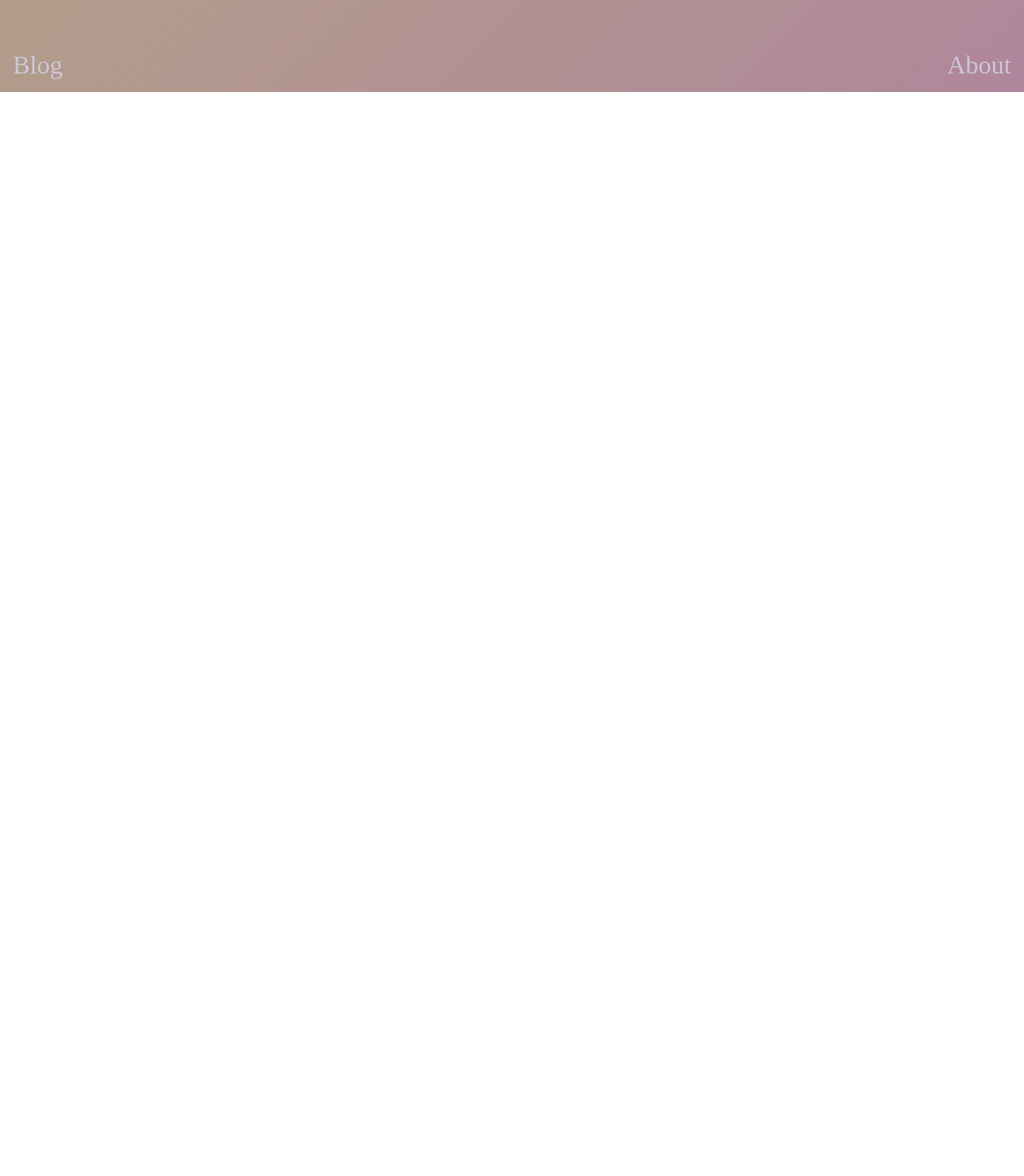
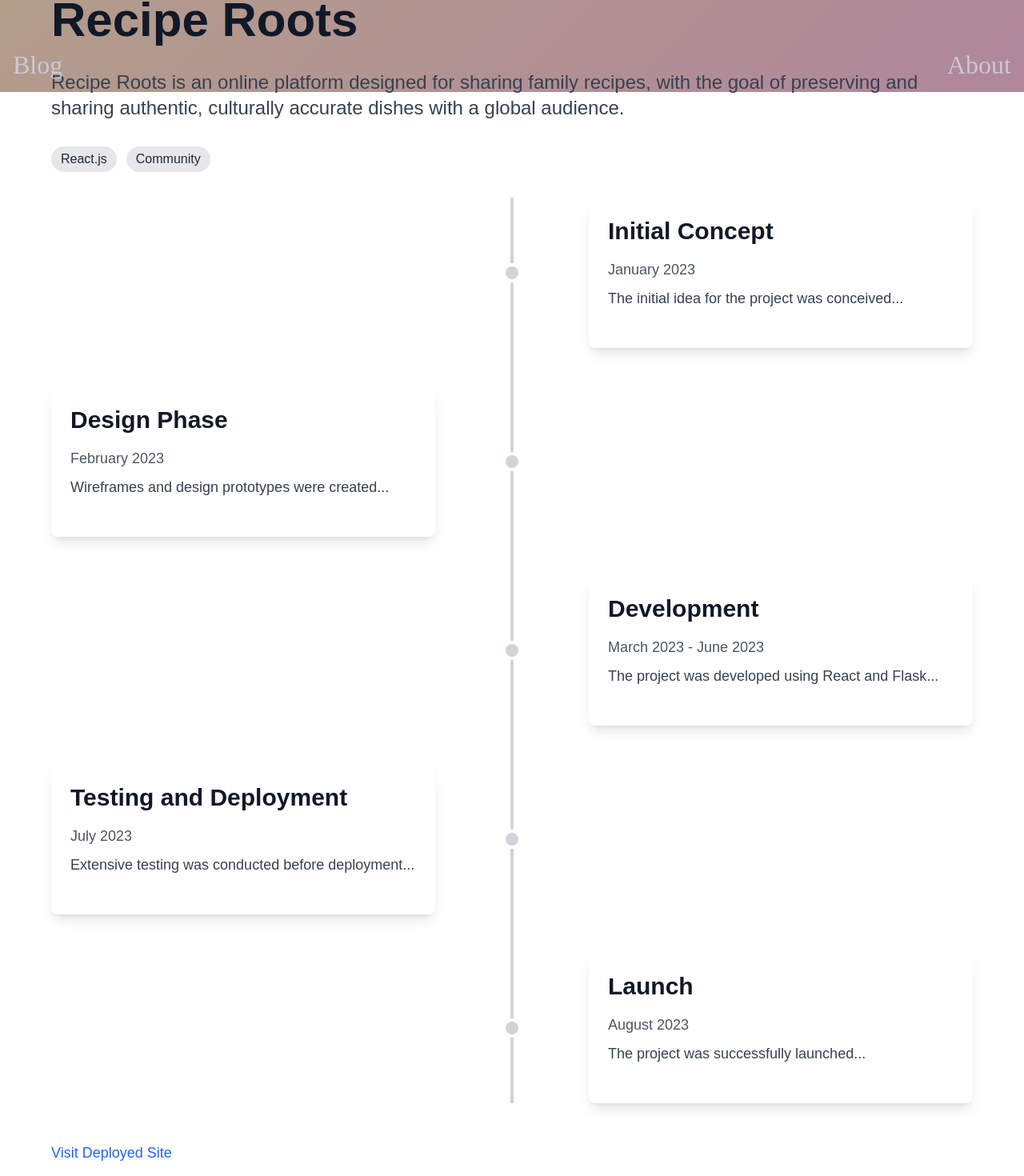
Before and after one commit to samanthacabrera/portfolio, a React (Create React App) app: page /projects/1 in a window 1280 px wide. Shown: the part 685-2155 px from the top of the page at 80% size. Before the commit the page ends 800 px from the top, so only its background shows below. Built offline with nearby package versions, Linux system fonts and the light colour scheme.

Commit message:
added routing to projects, added dev timeline to ProjectPage

```diff
--- a/src/ProjectPage.jsx
+++ b/src/ProjectPage.jsx
@@ -1,10 +1,90 @@
-import React from "react"
+import React from "react";
+import { useParams } from "react-router-dom";
+import projects from "./projectsData"; // Assuming you have this data file
 
 const ProjectPage = () => {
+    const { id } = useParams();
+    const project = projects.find(proj => proj.id === parseInt(id));
 
-return (
-    <></>
-)
-}
+    if (!project) {
+        return <div className="container mx-auto text-center py-20">Project not found</div>;
+    }
+
+    // Example data for the timeline (replace with actual data)
+    const timeline = [
+        {
+            title: "Initial Concept",
+            description: "The initial idea for the project was conceived...",
+            date: "January 2023",
+        },
+        {
+            title: "Design Phase",
+            description: "Wireframes and design prototypes were created...",
+            date: "February 2023",
+        },
+        {
+            title: "Development",
+            description: "The project was developed using React and Flask...",
+            date: "March 2023 - June 2023",
+        },
+        {
+            title: "Testing and Deployment",
+            description: "Extensive testing was conducted before deployment...",
+            date: "July 2023",
+        },
+        {
+            title: "Launch",
+            description: "The project was successfully launched...",
+            date: "August 2023",
+        },
+    ];
+
+    return (
+        <div className="container mx-auto py-16 px-4 md:px-8 lg:px-16">
+            <div className="mb-12">
+                <img src={project.imageUrl} alt={project.title} className="w-full h-auto object-cover" />
+            </div>
+            <div className="space-y-8">
+                <h1 className="text-4xl md:text-5xl lg:text-6xl font-semibold text-gray-900">{project.title}</h1>
+                <p className="text-lg md:text-xl lg:text-2xl text-gray-700 leading-relaxed">{project.description}</p>
+                <div className="flex flex-wrap gap-3 mb-8">
+                    {project.tags.map((tag, index) => (
+                        <span
+                            key={index}
+                            className="inline-block bg-gray-200 text-gray-800 rounded-full px-3 py-1 text-sm md:text-base font-medium hover:bg-gray-300 transition duration-300 ease-in-out"
+                        >
+                            {tag}
+                        </span>
+                    ))}
+                </div>
+                <div className="timeline relative">
+                    <div className="border-l-4 border-gray-300 absolute h-full left-1/2 transform -translate-x-1/2"></div>
+                    {timeline.map((item, index) => (
+                        <div key={index} className={`timeline-item mb-12 relative ${index % 2 === 0 ? 'left-timeline' : 'right-timeline'}`}>
+                            <div className={`flex ${index % 2 === 0 ? 'flex-row-reverse' : ''} items-center justify-between`}>
+                                <div className={`bg-white p-6 shadow-lg rounded-lg w-full md:w-5/12 ${index % 2 === 0 ? 'ml-6' : 'mr-6'}`}>
+                                    <h2 className="text-3xl font-semibold text-gray-900 mb-4">{item.title}</h2>
+                                    <p className="text-lg text-gray-600 mb-2">{item.date}</p>
+                                    <p className="text-lg text-gray-700 mb-6">{item.description}</p>
+                                </div>
+                                <div className="hidden md:block w-6 h-6 bg-gray-300 rounded-full border-4 border-white absolute left-1/2 transform -translate-x-1/2"></div>
+                            </div>
+                        </div>
+                    ))}
+                </div>
+                <div className="mt-12">
+                    <a
+                        href={project.deployedLink}
+                        target="_blank"
+                        rel="noopener noreferrer"
+                        className="inline-block text-lg text-blue-600 hover:underline"
+                    >
+                        Visit Deployed Site
+                    </a>
+                </div>
+            </div>
+        </div>
+    );
+};
 
 export default ProjectPage;
--- /dev/null
+++ b/src/projectsData.js
@@ -0,0 +1,32 @@
+const projects = [
+    {
+        id: 1,
+        title: "Recipe Roots",
+        description: "Recipe Roots is an online platform designed for sharing family recipes, with the goal of preserving and sharing authentic, culturally accurate dishes with a global audience.",
+        imageUrl: "/images/Screenshot 2024-07-16 at 12.02.38 PM.png",
+        tags: ["React.js", "Community"]
+    },
+    {
+        id: 2,
+        title: "Yogi API",
+        description: "This API provides comprehensive access to a diverse collection of yoga poses, allowing you to integrate yoga pose data into your applications effortlessly.",
+        imageUrl: "/images/Screenshot 2024-07-16 at 12.17.19 PM.png",
+        tags: ["API", "Yoga", "Integration"]
+    },
+    {
+        id: 3,
+        title: "PyFlows",
+        description: "A CLI that generates vinyasa yoga flow sequences powered by Python.",
+        imageUrl: "/images/Screenshot 2024-07-16 at 12.29.28 PM.png",
+        tags: ["Python", "CLI", "Yoga"]
+    },
+    {
+        id: 4,
+        title: "Gratitude Globe",
+        description: "Platform for users to share what they are grateful for-- big or small.",
+        imageUrl: "/images/Screenshot 2024-07-16 at 12.21.16 PM.png",
+        tags: ["Gratitude", "JavaScript"]
+    },
+];
+
+export default projects;
```
